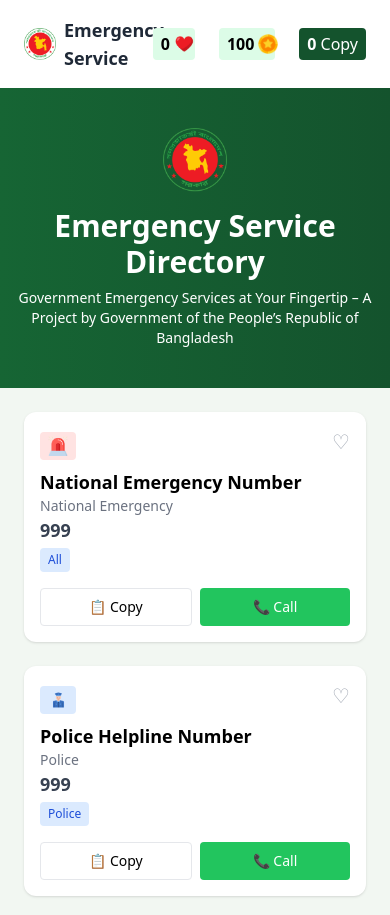
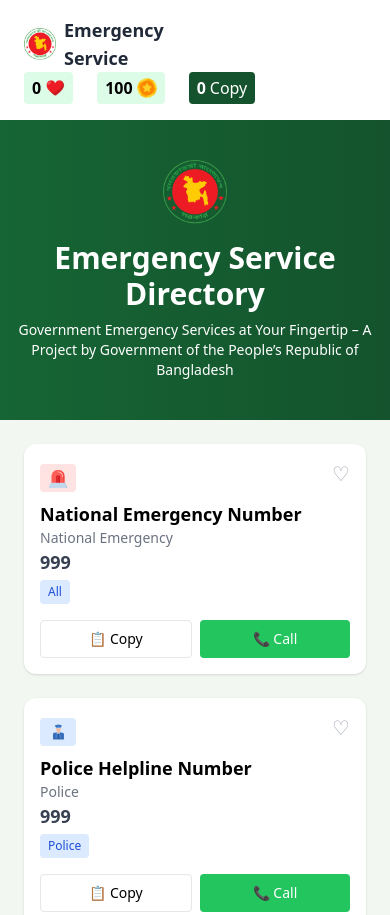
Before and after one commit to jamiajahan/pgHB2-assignment-5, a plain HTML site: page index.html in a window 390 px wide. Shown: the top 915 px of the page. Drawn offline with nearby package versions, Linux system fonts and the light colour scheme.

Commit message:
my responsive commit more

```diff
--- a/index.html
+++ b/index.html
@@ -11,11 +11,11 @@
 <body class="bg-[#f2f7f2] font-sans">
 
     <!-- Navbar -->
-    <nav class="flex justify-between items-center px-6 py-4 bg-white shadow">
+    <nav class="flex flex-wrap justify-between items-center px-6 py-4 bg-white shadow">
 
         <div class="flex items-center gap-2">
             <img src="assets/logo.png" alt="logo" class="w-8 h-8">
-            <h1 class="font-bold text-lg text-gray-800">Emergency<p>Service</p>
+            <h1 class="font-bold text-lg text-gray-800">Emergency<span class="block">Service</span>
             </h1>
         </div>
 
```
